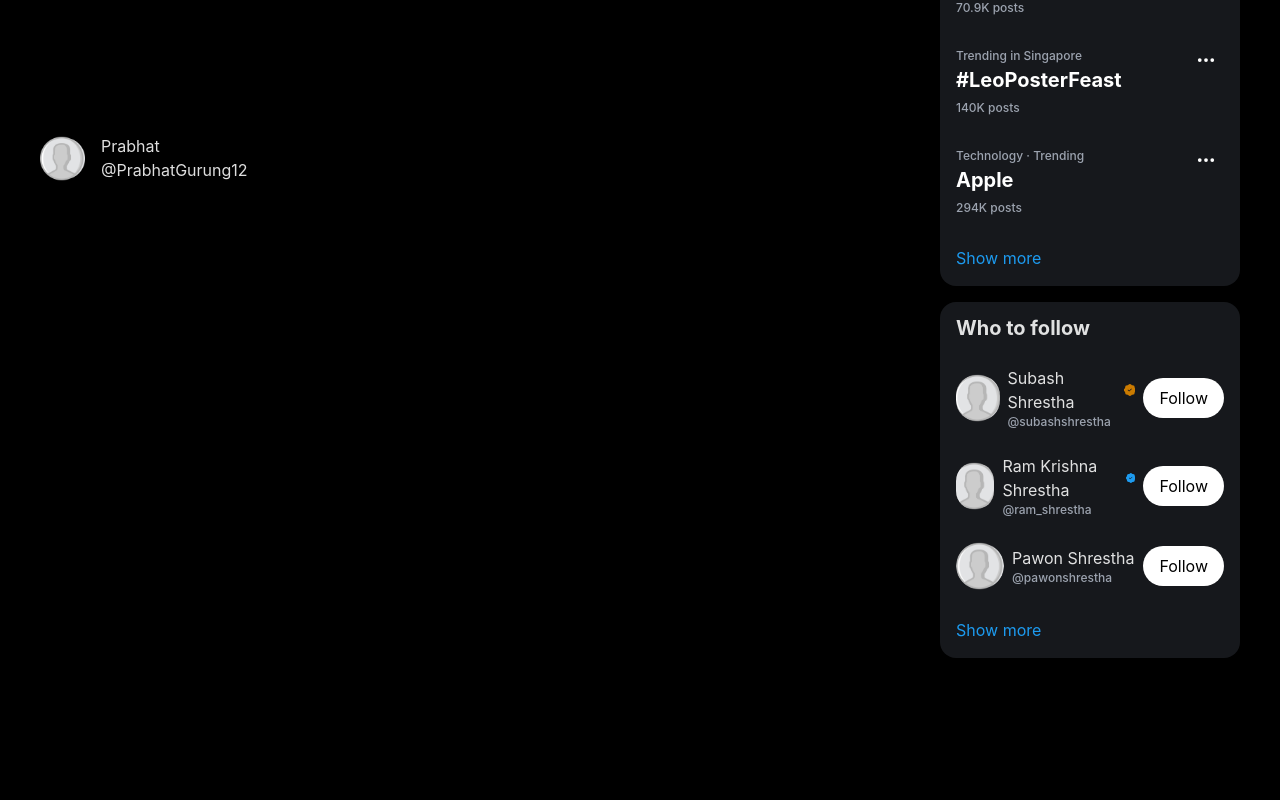
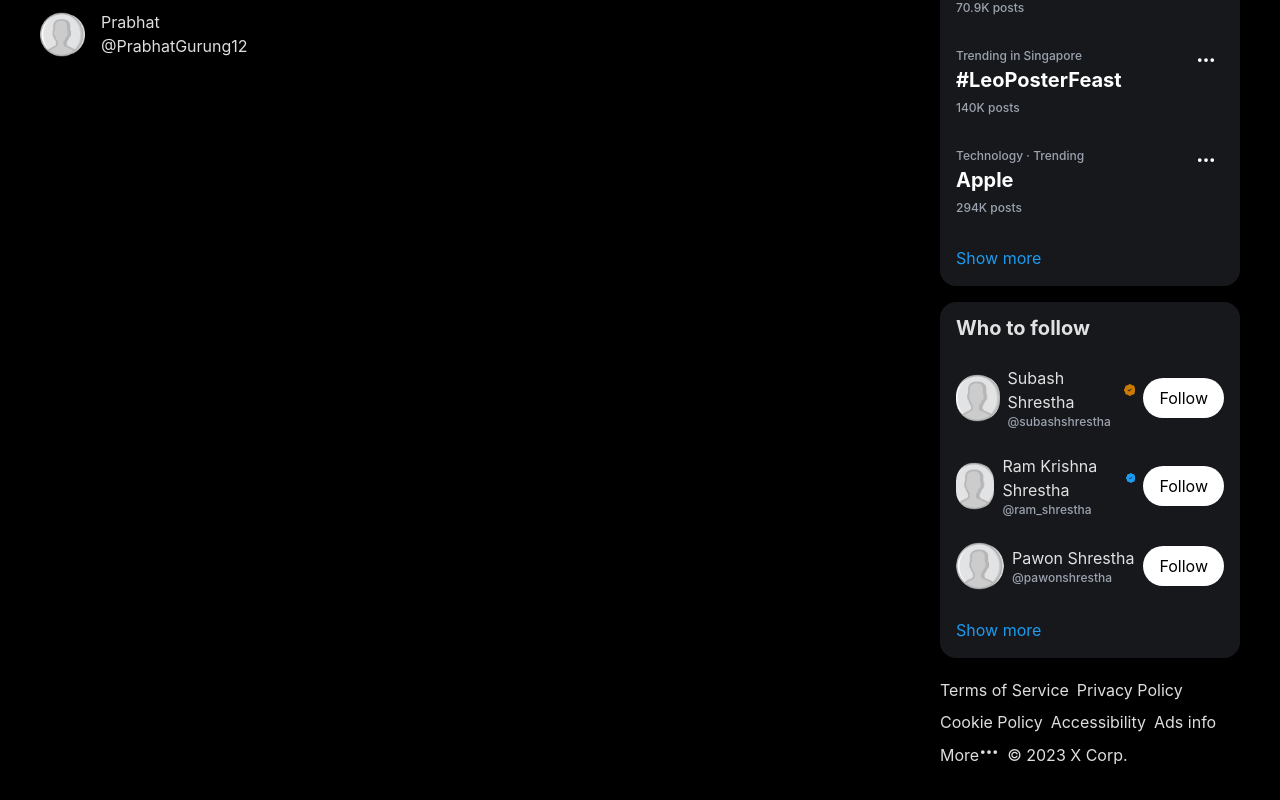
Before and after one commit to Prabhatgrg/Twitter-Clone, a React (Vite) app: page / in a window 1280 px wide. Shown: the part 586-1386 px from the top of the page. Before the commit the page ends 1252 px from the top, so only its background shows below. Built offline with nearby package versions, Linux system fonts and the light colour scheme.

Commit message:
layout changes and footer

```diff
--- a/src/App.jsx
+++ b/src/App.jsx
@@ -6,11 +6,11 @@ function App() {
         <>
             <div className="container mx-auto px-10">
                 <div className="grid grid-cols-4 items-start">
-          <div className="left-sidebar">
+                    <div className="h-full left-sidebar">
                         <Sidebar />
                     </div>
                     <div className="col-span-2"></div>
-          <div className="right-sidebar">
+                    <div className="h-full right-sidebar">
                         <RightSidebar />
                     </div>
                 </div>
--- /dev/null
+++ b/src/components/RightSidebar/Footer.jsx
@@ -0,0 +1,113 @@
+import { Link } from "react-router-dom";
+import { Fragment } from "react";
+import { Menu, Transition } from "@headlessui/react";
+import { BsThreeDots } from "react-icons/bs";
+
+function Footer() {
+    const footerMenu = [
+        {
+            id: "01",
+            url: "#",
+            text: "Terms of Service",
+        },
+        {
+            id: "02",
+            url: "#",
+            text: "Privacy Policy",
+        },
+        {
+            id: "03",
+            url: "#",
+            text: "Cookie Policy",
+        },
+        {
+            id: "04",
+            url: "#",
+            text: "Accessibility",
+        },
+        {
+            id: "05",
+            url: "#",
+            text: "Ads info",
+        },
+        {
+            id: "05",
+            text: "More",
+            dropdown: true,
+            children: [
+                {
+                    id: "0501",
+                    url: "#",
+                    text: "About",
+                },
+                {
+                    id: "0502",
+                    url: "#",
+                    text: "Status",
+                },
+                {
+                    id: "0503",
+                    url: "#",
+                    text: "X for Business",
+                },
+                {
+                    id: "0504",
+                    url: "#",
+                    text: "Developers",
+                },
+            ],
+        },
+        {
+            id: "06",
+            text: "© 2023 X Corp.",
+        },
+    ];
+    return (
+        <div className="pt-3 pb-10">
+            <div className="flex gap-2 flex-wrap">
+                {footerMenu.map((item) =>
+                    item?.url ? (
+                        <Link key={item.id} to={item.url}>
+                            {item?.text}
+                        </Link>
+                    ) : (
+                        <span key={item.id} className="flex items-center">
+                            <span>{item?.text}</span>
+                            {item?.dropdown ? (
+                                <Menu as="div" className="relative inline-block text-left">
+                                    <Menu.Button className="rounded-full p-0 border-0 bg-transparent focus:outline-0">
+                                        <BsThreeDots className="text-xl" />
+                                    </Menu.Button>
+
+                                    <Transition
+                                        as={Fragment}
+                                        enter="transition ease-out duration-100"
+                                        enterFrom="transform opacity-0 scale-95"
+                                        enterTo="transform opacity-100 scale-100"
+                                        leave="transition ease-in duration-75"
+                                        leaveFrom="transform opacity-100 scale-100"
+                                        leaveTo="transform opacity-0 scale-95"
+                                    >
+                                        <Menu.Items className="absolute z-10 right-0 bottom-0 mt-2 w-18 origin-top-right rounded-lg bg-black shadow-lg shadow-slate-50/20 ring-1 ring-black ring-opacity-5 focus:outline-none">
+                                            <div className="py-0">
+                                                {item?.children.map((item) => (
+                                                    <Menu.Item key={item.id}>
+                                                        <div className="hover:cursor-pointer text-white hover:text-white transition ease-out duration-300 hover:bg-dark-hover px-4 py-2 flex gap-3">
+                                                            <span className="font-bold">{item.text}</span>
+                                                        </div>
+                                                    </Menu.Item>
+                                                ))}
+                                            </div>
+                                        </Menu.Items>
+                                    </Transition>
+                                </Menu>
+                            ) : null}
+                        </span>
+                    )
+                )}
+            </div>
+        </div>
+    );
+}
+
+export default Footer;
--- a/src/components/RightSidebar/RightSidebar.jsx
+++ b/src/components/RightSidebar/RightSidebar.jsx
@@ -1,3 +1,4 @@
+import Footer from "./Footer";
 import Searchbar from "./Searchbar";
 import Subscription from "./Subscription";
 import Trends from "./Trends";
@@ -10,6 +11,7 @@ const RightSidebar = () => {
             <Subscription />
             <Trends />
             <WhoToFollow />
+            <Footer />
         </div>
     );
 };
--- a/src/components/sidebar/Sidebar.jsx
+++ b/src/components/sidebar/Sidebar.jsx
@@ -20,7 +20,7 @@ const Sidebar = () => {
     const [isToggle, setToggle] = useState(false);
     return (
         <>
-      <div className="main-sidebar flex-col fixed">
+            <div className="main-sidebar flex flex-col gap-10 sticky top-0">
                 <div className={styles.sidebar}>
                     <div className="main-sidebar-content">
                         <Link to="#" className="py-2 px-3 inline-block">
@@ -83,9 +83,7 @@ const Sidebar = () => {
                             </li>
                         </ul>
                         <div className="post-button mt-4">
-              <button className="bg-primary w-64 px-5 py-3 rounded-full hover:bg-primary-hover">
-                Post
-              </button>
+                            <button className="bg-primary w-64 px-5 py-3 rounded-full hover:bg-primary-hover">Post</button>
                         </div>
                     </div>
                 </div>
--- a/src/components/sidebar/Sidebar.module.css
+++ b/src/components/sidebar/Sidebar.module.css
@@ -1,8 +1,7 @@
-.sidebar{
+.sidebar {
     display: flex;
     flex-direction: column;
     justify-content: space-between;
-  height: 90vh;
 }
 .sidebar ul a {
     display: flex;
@@ -20,7 +19,7 @@
     font-size: 20px;
 }
 
-.sidebar li{
+.sidebar li {
     padding: 10px 30px 10px 12px;
     border-radius: 2rem;
 }
@@ -33,7 +32,7 @@ svg {
     font-size: 25px;
 }
 
-.useraccountImg img{
+.useraccountImg img {
     width: 45px;
     height: 45px;
     object-fit: cover;
```
Lines whose indentation alone changed are shown as unchanged.
